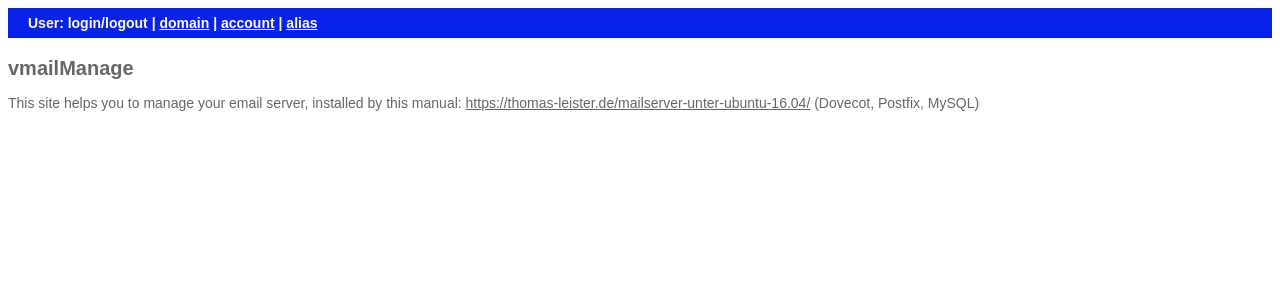
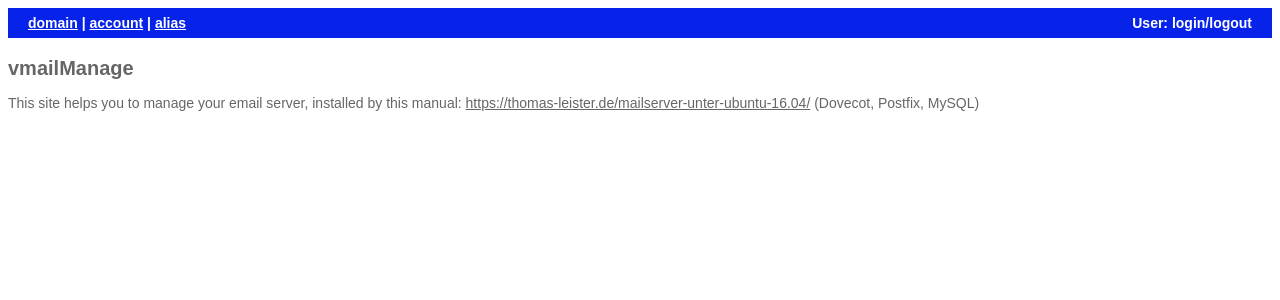
Before and after one commit to Andreas-Bresch/vmailManage, a Symfony app: template app/Resources/views/default.html.twig in a window 1280 px wide. Shown: the top 300 px of the page. Run offline with Twig, Linux system fonts and the light colour scheme; the template is opened without the code that fills it, so the values that code supplies are empty; some libraries are stand-ins or nearby versions.

Commit message:
edit css/layout

```diff
--- a/app/Resources/views/base.html.twig
+++ b/app/Resources/views/base.html.twig
@@ -10,7 +10,12 @@
     <body>
         {% block body %}{% endblock %}
         {% block javascripts %}{% endblock %}
+
         <div class="header">
-        User: login/logout |
-        <a href="/domain/">domain</a> | <a href="/account/">account</a> | <a href="/alias/">alias</a>
+            <div class="header_menu">
+                <a href="/domain/">domain</a> | <a href="/account/">account</a> | <a href="/alias/">alias</a>
+            </div>
+            <div class="header_logon">
+                User: login/logout
+            </div>
         </div>
--- a/web/css/main.css
+++ b/web/css/main.css
@@ -29,8 +29,7 @@ a, a:link, a:active, a:visited, a:hover
     text-decoration: underline;
 }
 
-.header,
-.footer
+.header
 {
     background: #0823e9;
     font-size: 14px;
@@ -38,12 +37,20 @@ a, a:link, a:active, a:visited, a:hover
     color: #fff;
     line-height: 30px;
 
-
     -moz-box-sizing: border-box;
     box-sizing: border-box;
     width: 100%;
     height: 30px;
     padding: 0 20px;
+}
+.header_menu
+{
+    text-align:left;
+    float:left;
+}
+.header_logon
+{
+    text-align:right;
 }
 
 
```
